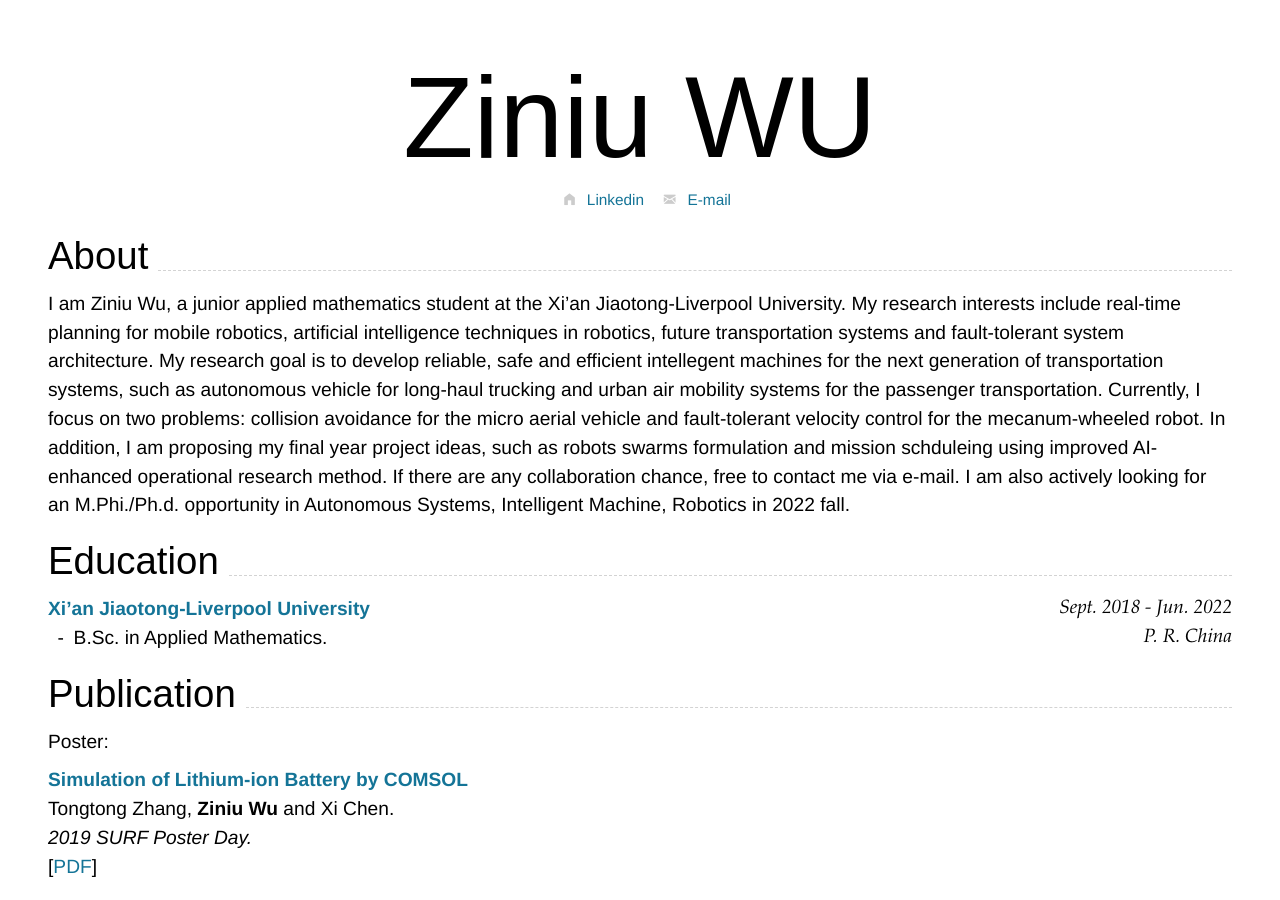
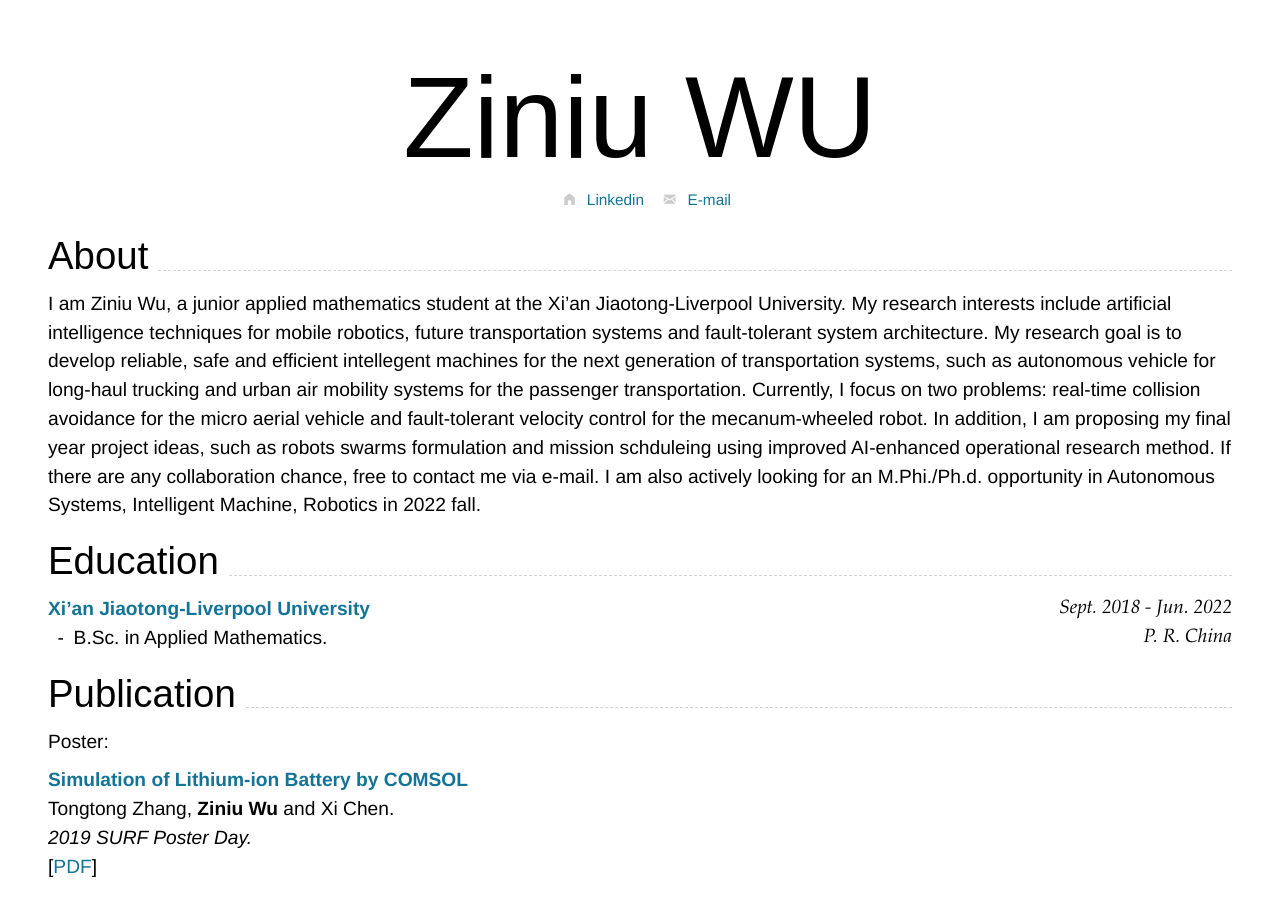
Before and after one commit to RoboDD/ziniu-cv, a Jekyll site: the page built from index.md, in a window 1280 px wide and 900 px high. Built offline with Jekyll 4.4.1, drawn with Linux system fonts in a browser that asks for light colours; nearby versions of some CDN libraries.

Commit message:
Update index.md

```diff
--- a/index.md
+++ b/index.md
@@ -23,7 +23,7 @@ Supported arguments:
 
 ## About
 
-I am Ziniu Wu, a junior applied mathematics student at the Xi'an Jiaotong-Liverpool University. My research interests include real-time planning for mobile robotics,  artificial intelligence techniques in robotics, future transportation systems and fault-tolerant system architecture. My research goal is to develop reliable, safe and efficient intellegent machines for the next generation of transportation systems, such as autonomous vehicle for long-haul trucking and urban air mobility systems for the passenger transportation. Currently, I focus on two problems:  collision avoidance for the micro aerial vehicle and fault-tolerant velocity control for the mecanum-wheeled robot. In addition, I am proposing my final year project ideas, such as robots swarms formulation and mission schduleing using improved AI-enhanced operational research method. If there are any collaboration chance, free to contact me via e-mail. I am also actively looking for an M.Phi./Ph.d. opportunity in Autonomous Systems, Intelligent Machine, Robotics in 2022 fall.
+I am Ziniu Wu, a junior applied mathematics student at the Xi'an Jiaotong-Liverpool University. My research interests include artificial intelligence techniques for mobile robotics, future transportation systems and fault-tolerant system architecture. My research goal is to develop reliable, safe and efficient intellegent machines for the next generation of transportation systems, such as autonomous vehicle for long-haul trucking and urban air mobility systems for the passenger transportation. Currently, I focus on two problems:  real-time collision avoidance for the micro aerial vehicle and fault-tolerant velocity control for the mecanum-wheeled robot. In addition, I am proposing my final year project ideas, such as robots swarms formulation and mission schduleing using improved AI-enhanced operational research method. If there are any collaboration chance, free to contact me via e-mail. I am also actively looking for an M.Phi./Ph.d. opportunity in Autonomous Systems, Intelligent Machine, Robotics in 2022 fall.
 
 ## Education
 
```
